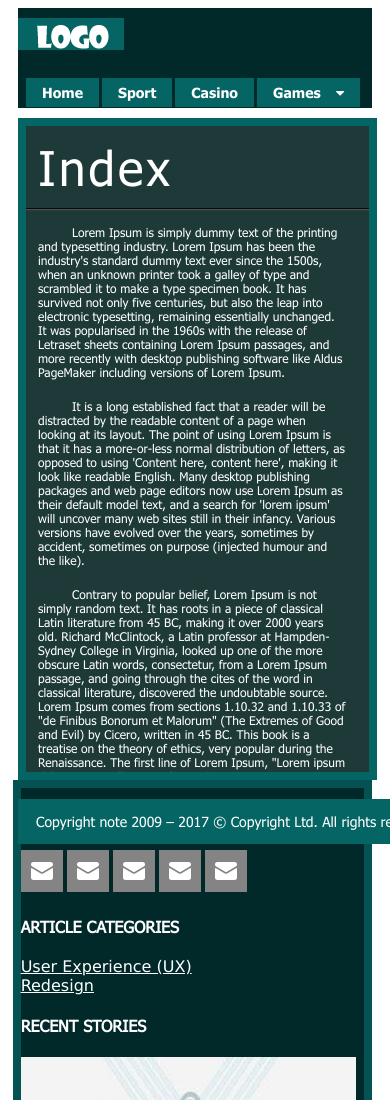
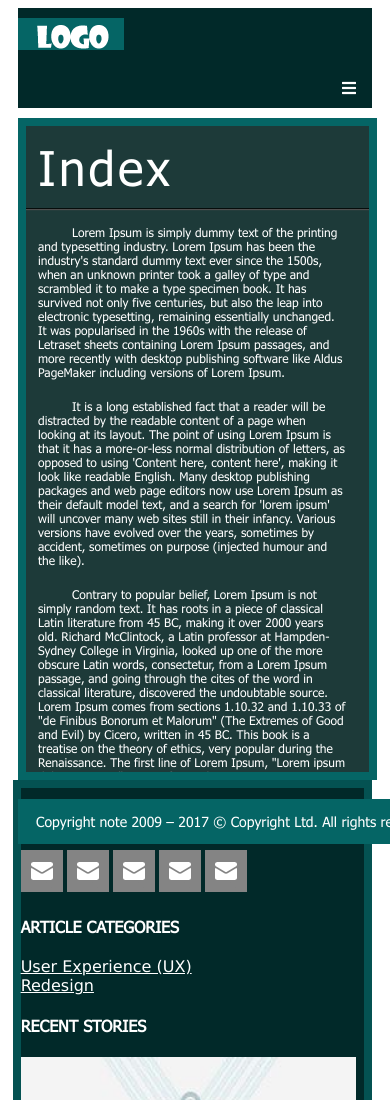
Before and after one commit to fadingbeat/igaming, a website: page src/index.html in a window 390 px wide. Shown: the top 1100 px of the page. Drawn offline with nearby package versions, Linux system fonts and the light colour scheme.

Commit message:
added burger menu icon and functionality

```diff
--- a/src/index.html
+++ b/src/index.html
@@ -15,8 +15,8 @@
   <div class="content-wrapper">
     <header>
       <img src="/assets/Logo.png" class="logo" alt="Company Logo">
-      <nav role="navigation">
-        <ul class="mainNav">
+      <nav class="topnav" role="navigation">
+        <ul id="menuNav" class="mainNav">
           <li><a href="#!">Home</a></li>
           <li><a href="#!">Sport</a></li>
           <li><a href="#!">Casino</a></li>
@@ -28,6 +28,9 @@
             </ul>
           </li>
         </ul>
+        <a href="javascript:void(0);" class="icon" onclick="displayBurgerMenu()">
+          <i class="fa fa-bars"></i>
+        </a>
       </nav>
 
     </header>
--- a/src/index.scss
+++ b/src/index.scss
@@ -155,6 +155,10 @@ nav {
   }
 }
 
+.icon {
+  display: none;
+}
+
 @media only screen and (max-width: 768px) {
   main {
     article {
@@ -171,4 +175,13 @@ nav {
   .side-logo {
     display: none;
   }
+
+  .mainNav {
+    display: none;
+  }
+  .icon {
+    display: block;
+    float: right;
+    margin-right: 1rem;
+  }
 }
--- a/src/js/index.js
+++ b/src/js/index.js
@@ -10,3 +10,12 @@ window.onclick = function(e) {
     }
   }
 }
+
+function displayBurgerMenu() {
+    var x = document.getElementById("menuNav");
+    if (x.style.display === "block") {
+      x.style.display = "none";
+    } else {
+      x.style.display = "block";
+    }
+  }
```
Also changed, not shown: src/css/index.css.
